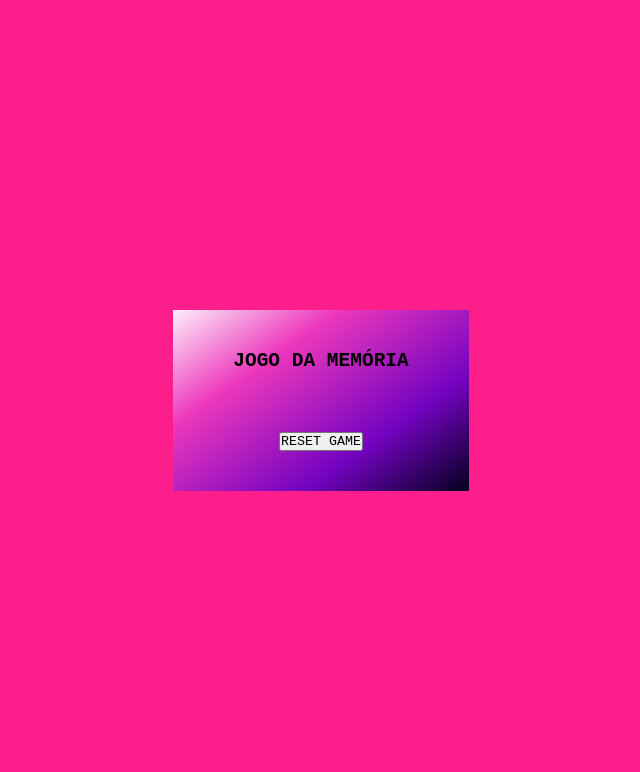
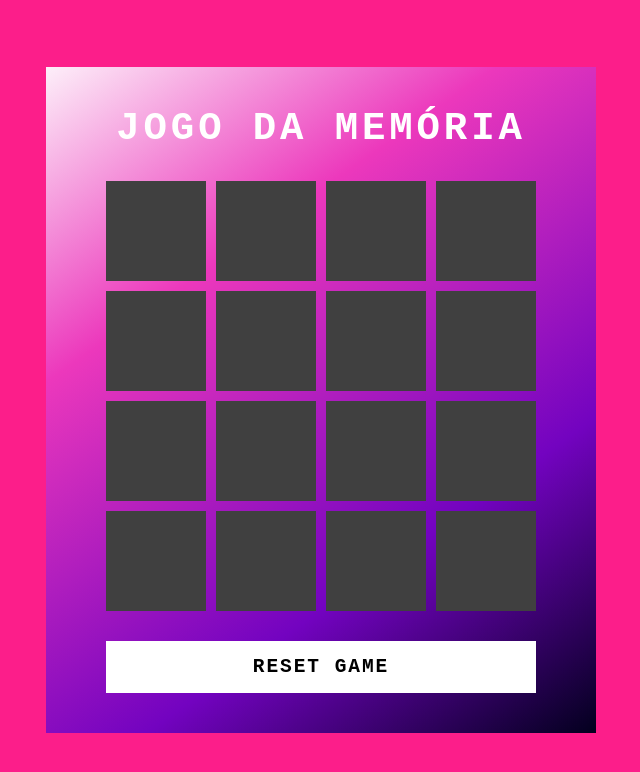
Before and after one commit to santripas/Jogo-da-memoria, a plain HTML site: page index.html in a window 1280 px wide. Shown: the whole page, without its empty margins (319-959 px from the left). Drawn offline with Linux system fonts and the light colour scheme.

Commit message:
finalizado, com pretensão de modificação futura

```diff
--- a/src/scripts/engine.js
+++ b/src/scripts/engine.js
@@ -0,0 +1,57 @@
+const emojis = [
+    "😺",
+    "😺",
+    "🐶",
+    "🐶",
+    "🦊",
+    "🦊",
+    "🐰",
+    "🐰",
+    "🐷",
+    "🐷",
+    "🦝",
+    "🦝",
+    "🐔",
+    "🐔",
+    "🐴",
+    "🐴",
+];
+
+let openCards = [];
+
+let shuffleEmojis = emojis.sort(() => (Math.random() > 0.5 ? 2 : -1));
+
+for(let i=0; i < emojis.length; i++){
+    let box = document.createElement("div");
+    box.className = "item";
+    box.innerHTML = shuffleEmojis[i];
+    box.onclick = handleClick;
+    document.querySelector(".game").appendChild(box);
+}
+
+function handleClick() {
+    if(openCards.length < 2){
+        this.classList.add("boxOpen");
+        openCards.push(this);
+    }
+
+    if(openCards.length == 2){
+        setTimeout(checkMatch, 500);
+    }
+}
+
+function checkMatch(){
+    if(openCards[0].innerHTML === openCards[1].innerHTML){
+        openCards[0].classList.add("boxMatch");
+        openCards[1].classList.add("boxMatch");
+    }else{
+        openCards[0].classList.remove("boxOpen");
+        openCards[1].classList.remove("boxOpen");
+    }
+
+    openCards = [];
+
+    if(document.querySelectorAll(".boxMatch").length === emojis.length){
+        alert("Você Venceu!");
+    }
+}
--- a/src/styles/main.css
+++ b/src/styles/main.css
@@ -4,6 +4,7 @@ body{
     align-items: center;
     min-height: 100vh;
     background: #fc1e8a;
+    user-select: none;
 }
 
 .container{
@@ -22,3 +23,70 @@ body{
         );
         padding: 40px 60px;
 }
+
+h2{
+    font-size: 3em;
+    color: #ffffff;
+    text-transform: uppercase;
+    letter-spacing: 0.1em;
+}
+
+.reset{
+    padding: 15px 20px;
+    width: 100%;
+    color: #000;
+    background-color: #ffffff;
+    border: none;
+    font-size: 1.5em;
+    letter-spacing: 0.1em;
+    text-transform: uppercase;
+    cursor: pointer;
+    font-weight: 600;
+}
+
+.reset:focus{
+    color: #ec38bc;
+    background-color: #03001e;
+}
+
+.game{
+    width: 430px;
+    height: 430px;
+    display: flex;
+    flex-wrap: wrap;
+    gap: 10px;
+    transform-style: preserve-3d;
+    perspective: 500px;
+}
+
+.item{
+    position: relative;
+    width: 100px;
+    height: 100px;
+    display: flex;
+    align-items: center;
+    justify-content: center;
+    background-color: #fff;
+    font-size: 3em;
+    transform: rotateY(180deg);
+    transition: 0.25s;
+}
+
+.item:after{
+    content: "";
+    position: absolute;
+    inset: 0;
+    background: #404040;
+    transition: 0.25s;
+    transform: rotateY(0deg);
+    backface-visibility: hidden;
+}
+
+.item.boxOpen{
+    transform: rotateY(0deg);
+}
+
+.boxOpen::after,
+.boxMatch::after{
+    transform: rotateY(180deg);
+}
```
